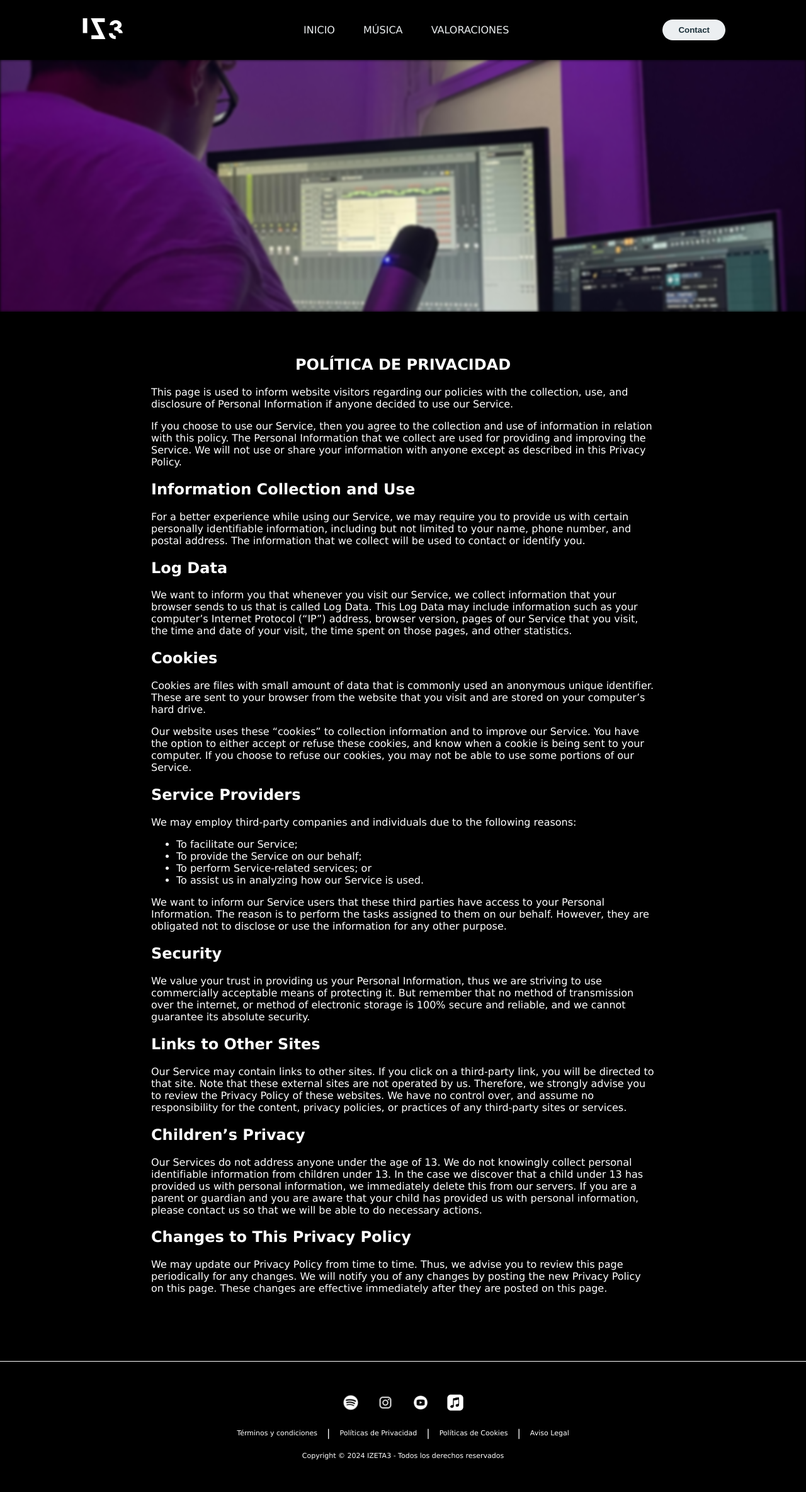
After one commit to izaann3/izeta3.com, a PHP site: page /Html/politica_privacidad.html in a window 1280 px wide. The commit adds this page. Shown: the whole page at 63% size. Run offline with PHP 8.4, Linux system fonts and the light colour scheme.

Commit message:
politicas

```diff
--- a/Css/principal.css
+++ b/Css/principal.css
@@ -549,3 +549,34 @@ footer {
     pointer-events: none;
   }
 }
+
+.header .nav-links a {
+    font-size: 700;
+    color: #eceff1;
+    text-decoration: none;
+    position: relative; /* Necesario para el subrayado */
+    display: inline-block;
+}
+
+.header .nav-links a::after {
+    content: '';
+    position: absolute;
+    left: 0;
+    bottom: -5px; /* Espaciado del subrayado respecto al texto */
+    width: 0;
+    height: 2px;
+    background-color: #c269fd;
+    transition: width 0.3s ease-in-out;
+}
+
+.header .nav-links a:hover::after {
+    width: 100%; /* Expande el subrayado al 100% */
+}
+
+.main-title {
+    text-align: center;
+}
+
+.section-title, .section-text {
+    text-align: left;
+}
--- /dev/null
+++ b/Html/politica_privacidad.html
@@ -0,0 +1,120 @@
+<!DOCTYPE html>
+<html lang="es">
+
+<head>
+    <meta charset="UTF-8">
+    <meta name="viewport" content="width=device-width, initial-scale=1.0">
+    <title>Politica de Privacidad</title>
+    <link href="https://fonts.googleapis.com/css2?family=Montserrat:wght@400;700&display=swap" rel="stylesheet">
+    <link rel="stylesheet" href="../Css/principal.css">
+</head>
+
+<body>
+    <header class="header">
+        <div class="logo">
+            <img src="../Images/ha.png">
+        </div>
+        <nav>
+           <ul class="nav-links">
+                <li><a href="/index.html">INICIO</a></li>
+                <li><a href="#music">MÚSICA</a></li>
+                <li><a href="Html/valoracion.html">VALORACIONES</a></li>
+           </ul>
+        </nav>
+        <a class="btn" href="../Html/contacto.html"><button>Contact</button></a>
+    </header>
+
+    <div class="carousel">
+        <div class="carousel-slide active">
+            <div class="carousel-content">
+                <img class="background-image" src="../Images/unnamed.jpg" alt="Description of Image">
+            </div>
+        </div>
+        <div class="carousel-slide">
+            <div class="carousel-content">
+            </div>
+        </div>
+        <div class="carousel-slide">
+            <div class="carousel-content">
+            </div>
+        </div>
+    </div>
+
+    <section id="politica_privacidad">
+	<h1 class="main-title">POLÍTICA DE PRIVACIDAD</h1>
+
+    <p class="section-text">This page is used to inform website visitors regarding our policies with the collection, use, and disclosure of Personal Information if anyone decided to use our Service.</p>
+
+    <p class="section-text">If you choose to use our Service, then you agree to the collection and use of information in relation with this policy. The Personal Information that we collect are used for providing and improving the Service. We will not use or share your information with anyone except as described in this Privacy Policy.</p>
+
+    <h2 class="section-title">Information Collection and Use</h2>
+
+    <p class="section-text">For a better experience while using our Service, we may require you to provide us with certain personally identifiable information, including but not limited to your name, phone number, and postal address. The information that we collect will be used to contact or identify you.</p>
+
+    <h2 class="section-title">Log Data</h2>
+
+    <p class="section-text">We want to inform you that whenever you visit our Service, we collect information that your browser sends to us that is called Log Data. This Log Data may include information such as your computer’s Internet Protocol (“IP”) address, browser version, pages of our Service that you visit, the time and date of your visit, the time spent on those pages, and other statistics.</p>
+
+    <h2 class="section-title">Cookies</h2>
+
+    <p class="section-text">Cookies are files with small amount of data that is commonly used an anonymous unique identifier. These are sent to your browser from the website that you visit and are stored on your computer’s hard drive.</p>
+
+    <p class="section-text">Our website uses these “cookies” to collection information and to improve our Service. You have the option to either accept or refuse these cookies, and know when a cookie is being sent to your computer. If you choose to refuse our cookies, you may not be able to use some portions of our Service.</p>
+
+    <h2 class="section-title">Service Providers</h2>
+
+    <p class="section-text">We may employ third-party companies and individuals due to the following reasons:</p>
+
+    <ul class="section-text">
+        <li>To facilitate our Service;</li>
+        <li>To provide the Service on our behalf;</li>
+        <li>To perform Service-related services; or</li>
+        <li>To assist us in analyzing how our Service is used.</li>
+    </ul>
+
+    <p class="section-text">We want to inform our Service users that these third parties have access to your Personal Information. The reason is to perform the tasks assigned to them on our behalf. However, they are obligated not to disclose or use the information for any other purpose.</p>
+
+    <h2 class="section-title">Security</h2>
+
+    <p class="section-text">We value your trust in providing us your Personal Information, thus we are striving to use commercially acceptable means of protecting it. But remember that no method of transmission over the internet, or method of electronic storage is 100% secure and reliable, and we cannot guarantee its absolute security.</p>
+
+    <h2 class="section-title">Links to Other Sites</h2>
+
+    <p class="section-text">Our Service may contain links to other sites. If you click on a third-party link, you will be directed to that site. Note that these external sites are not operated by us. Therefore, we strongly advise you to review the Privacy Policy of these websites. We have no control over, and assume no responsibility for the content, privacy policies, or practices of any third-party sites or services.</p>
+
+    <h2 class="section-title">Children’s Privacy</h2>
+
+    <p class="section-text">Our Services do not address anyone under the age of 13. We do not knowingly collect personal identifiable information from children under 13. In the case we discover that a child under 13 has provided us with personal information, we immediately delete this from our servers. If you are a parent or guardian and you are aware that your child has provided us with personal information, please contact us so that we will be able to do necessary actions.</p>
+
+    <h2 class="section-title">Changes to This Privacy Policy</h2>
+
+    <p class="section-text">We may update our Privacy Policy from time to time. Thus, we advise you to review this page periodically for any changes. We will notify you of any changes by posting the new Privacy Policy on this page. These changes are effective immediately after they are posted on this page.</p>
+
+    </section>
+
+    <footer>
+        <div class="separator"></div>
+            <div class="footer-width-fixer">
+                <div class="social-icons">
+                    <a href="https://open.spotify.com/artist/1hSW0fGEl6NnWyHfW1CZ95" target="_blank"><img src="../Images/spotify.png" alt="Spotify"></a>
+                    <a href="https://www.instagram.com/_.izaann3/" target="_blank"><img src="../Images/insta.png" alt="Instagram"></a>
+                    <a href="https://www.youtube.com/@_izaann3/" target="_blank"><img src="../Images/yt.png" alt="YouTube"></a>
+                    <a href="https://music.apple.com/us/artist/izaann3/1647839316" target="_blank"><img src="../Images/apple.png" alt="Apple Music"></a>
+                </div>
+                <div class="footer-links">
+                    <a href="#">Términos y condiciones</a>
+                    <span class="divider">|</span>
+                    <a href="#">Políticas de Privacidad</a>
+                    <span class="divider">|</span>
+                    <a href="#">Políticas de Cookies</a>
+                    <span class="divider">|</span>
+                    <a href="#">Aviso Legal</a>
+                </div>
+                <div class="footer-copyright">
+                    <p>Copyright © 2024 IZETA3 - Todos los derechos reservados</p>
+                </div>
+            </div>
+        </footer>
+</body>
+
+</html>
```
Also changed, not shown: Html/contacto.html (+5 -5 lines), Html/valoracion.html (+5 -5 lines), index.html (+4 -4 lines).
